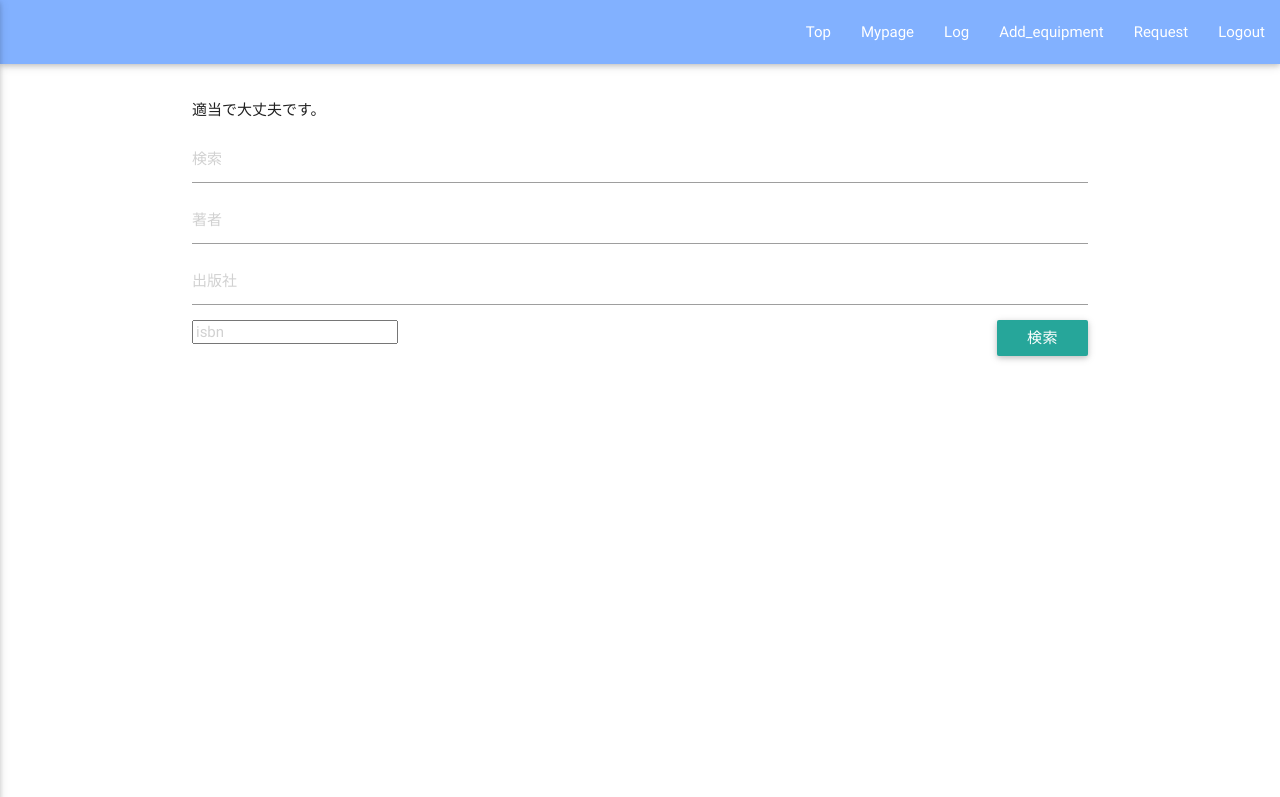
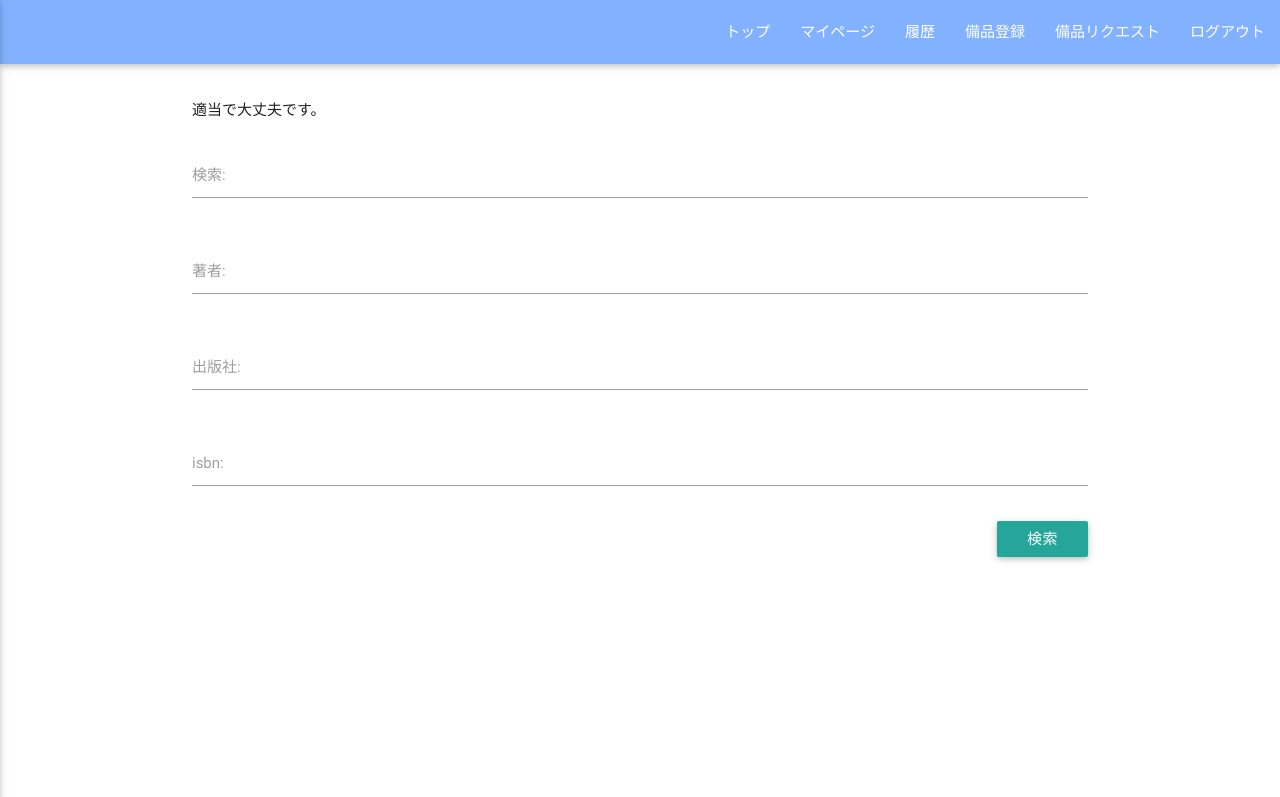
Before and after one commit to XMLPro/ManagementSystem, a Django app: template system/templates/addEquipmentView.html in a window 1280 px wide. Shown: the top 797 px of the page. Run offline with Django 3.2, Linux system fonts and the light colour scheme; the template is opened without the code that fills it, so the values that code supplies are empty; some libraries are stand-ins or nearby versions.

Commit message:
fix デザインとリンクの微調整
- ヘッダーの日本語化
- 備品登録画面のリンクを修正
- 各種画面のフォームデザインを修正

```diff
--- a/system/templates/addEquipmentView.html
+++ b/system/templates/addEquipmentView.html
@@ -5,10 +5,30 @@
   <div class="col s12">
     <p>適当で大丈夫です。</p>
     <form action="{% url 'system:addEquipment' %}" method="GET">
-      <input type="text" name="keyword" placeholder="検索" value="{{ keyword }}">
-      <input type="text" name="author" placeholder="著者" value="{{ author }}">
-      <input type="text" name="publisher" placeholder="出版社" value="{{ publisher }}">
-      <input type="isbn" name="isbn" placeholder="isbn" value="{{ isbn }}">
+      <div class="row">
+        <div class="input-field col s12">
+          <label for="keyword">検索:</label>
+          <input type="text" name="keyword" value="{{ keyword }}">
+        </div>
+      </div>
+      <div class="row">
+        <div class="input-field col s12">
+          <label for="author">著者:</label>
+          <input type="text" name="author" value="{{ author }}">
+        </div>
+      </div>
+      <div class="row">
+        <div class="input-field col s12">
+          <label for="publisher">出版社:</label>
+          <input type="text" name="publisher" value="{{ publisher }}">
+        </div>
+      </div>
+      <div class="row">
+        <div class="input-field col s12">
+          <label for="isbn">isbn:</label>
+          <input type="text" name="isbn" value="{{ isbn }}">
+        </div>
+      </div>
       <input class="btn right" type="submit" value="検索">
     </form>
   </div>
--- a/system/templates/base.html
+++ b/system/templates/base.html
@@ -10,20 +10,20 @@
       <nav class="nav-wrapper">
         <a href="#" data-activates="mobile" class="button-collapse"><i class="material-icons">menu</i></a>
         <ul class="right hide-on-med-and-down">
-            <li><a href="{% url 'system:top' %}">Top</a></li>
-            <li><a href="{% url 'system:mypage' %}">Mypage</a></li>
-            <li><a href="{% url 'system:log' %}">Log</a></li>
-            <li><a href="{% url 'system:addEquipment' %}">Add_equipment</a></li>
-            <li><a href="{% url 'system:requestView' %}">Request</a></li>
-            <li><a href="/logout">Logout</a></li>
+          <li><a href="{% url 'system:top' %}">トップ</a></li>
+          <li><a href="{% url 'system:mypage' %}">マイページ</a></li>
+          <li><a href="{% url 'system:log' %}">履歴</a></li>
+          <li><a href="{% url 'system:addEquipment' %}">備品登録</a></li>
+          <li><a href="{% url 'system:requestView' %}">備品リクエスト</a></li>
+          <li><a href="/logout">ログアウト</a></li>
         </ul>
         <ul class="side-nav" id="mobile">
-            <li><a href="{% url 'system:top' %}">Top</a></li>
-            <li><a href="{% url 'system:mypage' %}">Mypage</a></li>
-            <li><a href="{% url 'system:log' %}">Log</a></li>
-            <li><a href="{% url 'system:addEquipment' %}">Add_equipment</a></li>
-            <li><a href="{% url 'system:requestView' %}">Request</a></li>
-            <li><a href="/logout">Logout</a></li>
+          <li><a href="{% url 'system:top' %}">トップ</a></li>
+          <li><a href="{% url 'system:mypage' %}">マイページ</a></li>
+          <li><a href="{% url 'system:log' %}">履歴</a></li>
+          <li><a href="{% url 'system:addEquipment' %}">備品登録</a></li>
+          <li><a href="{% url 'system:requestView' %}">備品リクエスト</a></li>
+          <li><a href="/logout">ログアウト</a></li>
         </ul>
       </nav>
       {% block header %}{% endblock %}
```
Also changed, not shown: system/templates/logView.html (+6 -1 lines), system/templates/login.html (+6 -5 lines), system/templates/requestView.html (+5 -4 lines), system/templates/topView.html (+6 -1 lines), system/templates/userRegisterView.html (+15 -4 lines).
